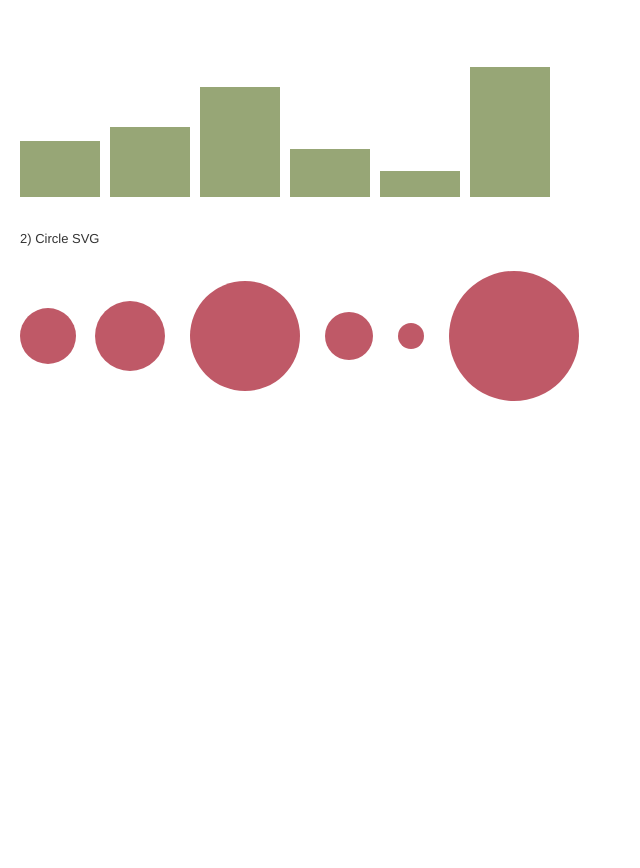
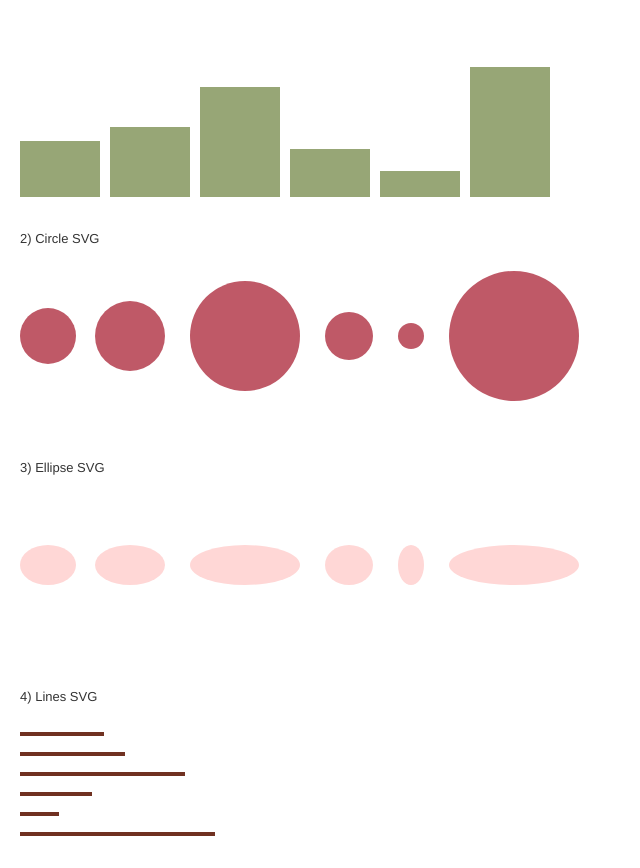
Before and after one commit to lauramarinab/exploring-d3, a plain HTML site: page index.html in a window 1280 px wide. Shown: the part 77-945 px from the top of the page, without its empty margins (0-640 px from the left). Before the commit the page ends 824 px from the top, so only its background shows below. Drawn offline with nearby package versions, Linux system fonts and the light colour scheme.

Commit message:
added Ellipse and Lines svg

```diff
--- a/chart/shapes.js
+++ b/chart/shapes.js
@@ -1,5 +1,8 @@
 const divRectSvg = document.getElementById("rectSvg");
-const divCirclevg = document.getElementById("circleSvg");
+const divCircleSvg = document.getElementById("circleSvg");
+const divEllipseSvg = document.getElementById("ellipseSvg");
+const divLinesSvg = document.getElementById("linesSvg");
+
 const dataArray = [28, 35, 55, 24, 13, 65];
 
 const editedDataArray = [{ value: 28, color: "purple" }, { value: 35, color: "green" }, { value: 55, color: "purple" }];
@@ -26,14 +29,14 @@ rectSvg
 
 // Circle SVG
 const circleSvg = d3
-  .select(divCirclevg)
+  .select(divCircleSvg)
   .append("svg")
   .attr("height", () => {
     return Math.max(...dataArray) * 2 + 50;
   })
   .attr("width", "100%");
 
-let fixedX = 50;
+let circleFixedX = 50;
 circleSvg
   .selectAll("circle")
   .data(dataArray)
@@ -41,14 +44,66 @@ circleSvg
   .append("circle")
   .attr("cx", (d, i) => {
     const firstCx = dataArray[0];
-    const otherCx = fixedX;
+    const otherCx = circleFixedX;
     if (i === 0) {
       return firstCx;
     } else {
-      fixedX += 2 * d + 25;
+      circleFixedX += 2 * d + 25;
       return otherCx + d + 25;
     }
   })
   .attr("cy", (d, i) => Math.max(...dataArray) + 25)
   .attr("r", (d, i) => d)
   .attr("fill", "#BF5967");
+
+// Ellipse SVG
+const ellipseSvg = d3
+  .select(divEllipseSvg)
+  .append("svg")
+  .attr("height", () => {
+    return Math.max(...dataArray) * 2 + 50;
+  })
+  .attr("width", "100%");
+
+let ellipseFixedX = 50;
+ellipseSvg
+  .selectAll("ellipse")
+  .data(dataArray)
+  .enter()
+  .append("ellipse")
+  .attr("cx", (d, i) => {
+    const firstCx = dataArray[0];
+    const otherCx = ellipseFixedX;
+    if (i === 0) {
+      return firstCx;
+    } else {
+      ellipseFixedX += 2 * d + 25;
+      return otherCx + d + 25;
+    }
+  })
+  .attr("cy", (d, i) => Math.max(...dataArray) + 25)
+  .attr("rx", (d, i) => d)
+  .attr("ry", 20)
+  .attr("fill", "#FFD7D6");
+
+// Lines SVG
+const linesSvg = d3
+  .select(divLinesSvg)
+  .append("svg")
+  .attr("height", () => {
+    return Math.max(...dataArray) * 2 + 30;
+  })
+  .attr("width", "100%");
+
+let linesFixedX = 0;
+linesSvg
+  .selectAll("line")
+  .data(dataArray)
+  .enter()
+  .append("line")
+  .attr("x1", linesFixedX)
+  .attr("y1", (d, i) => 30 + i * 20)
+  .attr("x2", (d, i) => d * 3)
+  .attr("y2", (d, i) => 30 + i * 20)
+  .style("stroke", "#703121") // style win to .attr
+  .style("stroke-width", 4);
--- a/index.html
+++ b/index.html
@@ -13,6 +13,8 @@
 
     <div id="rectSvg" class="sectionSvg"><p class="subtitle">1) Rect SVG</p></div>
     <div id="circleSvg" class="sectionSvg"><p class="subtitle">2) Circle SVG</p></div>
+    <div id="ellipseSvg" class="sectionSvg"><p class="subtitle">3) Ellipse SVG</p></div>
+    <div id="linesSvg" class="sectionSvg"><p class="subtitle">4) Lines SVG</p></div>
     <script src="chart/shapes.js"></script>
   </body>
 </html>
```
